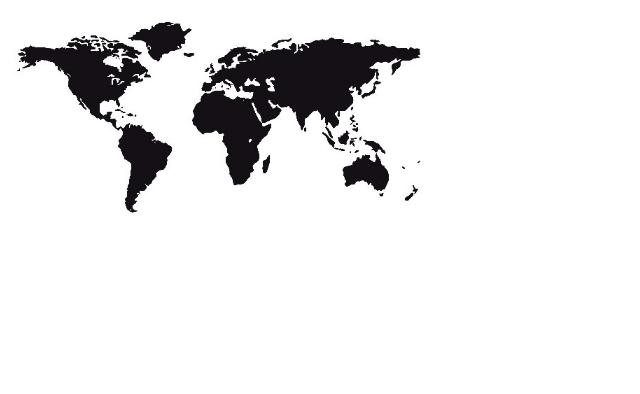
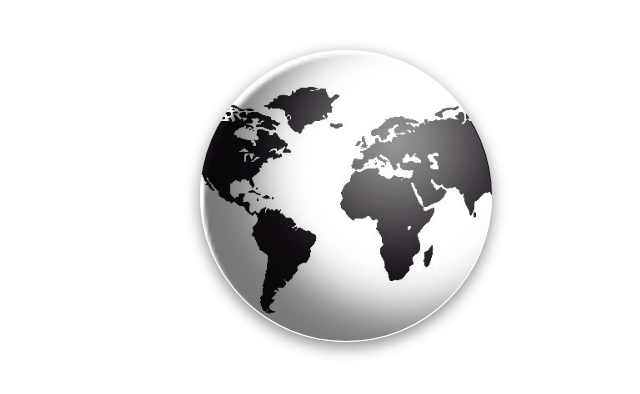
Before and after one commit to conrderuben/DIW, a plain HTML site: page AdvancedCSS/World/index.html in a window 1280 px wide. Shown: the whole page, without its empty margins (0-640 px from the left). Drawn offline with Linux system fonts and the light colour scheme.

Commit message:
CASA 15/11

```diff
--- a/AdvancedCSS/World/index.html
+++ b/AdvancedCSS/World/index.html
@@ -10,8 +10,10 @@
 </head>
 
 <body>
-    <div id="map"><img src="map.jpg" alt="." id="mapa"></div>
-    <div id="ball"><img src="ball.png" alt="."></div>
+
+    <div class="globe-container">
+        <div class="globe"></div>
+        </div>
 
 
 
--- a/AdvancedCSS/World/main.css
+++ b/AdvancedCSS/World/main.css
@@ -1,20 +1,38 @@
-#map {
-    margin: 0 auto;
-    position: absolute;
-    height: 420px;
-    transform: translateY(-100px);
-    z-index: 1;
+.globe-container
+{
+position:absolute;
+left: 200px;
+top: 50px;
+
+width:290px;
+height:290px;
+border:1px solid transparent;
+border-radius: 50%;
+overflow: hidden;
+background:url("map.jpg");
+
+background-size:500px 500px;
+animation: rotate 10s infinite linear;
+box-shadow: 0px 5px 15px #888;
 }
 
-#ball {
-    border-radius: 50%;
-    border: 1px solid black;
-    height: 300px;
-    width: 300px;
-    z-index: 2;
+
+.globe
+{
+position:absolute;
+width:300px;
+height:300px;
+background:url("ball.png")  no-repeat;
+background-size: 300px 300px;
+
 }
 
-#mapa {
-    height: 420px;
-    width: 100%;
-}
+@keyframes rotate{
+    0% {
+    background-position:0px -100px;
+    }
+    100% {
+    background-position:-160px -100px;
+    }
+
+    }
```
